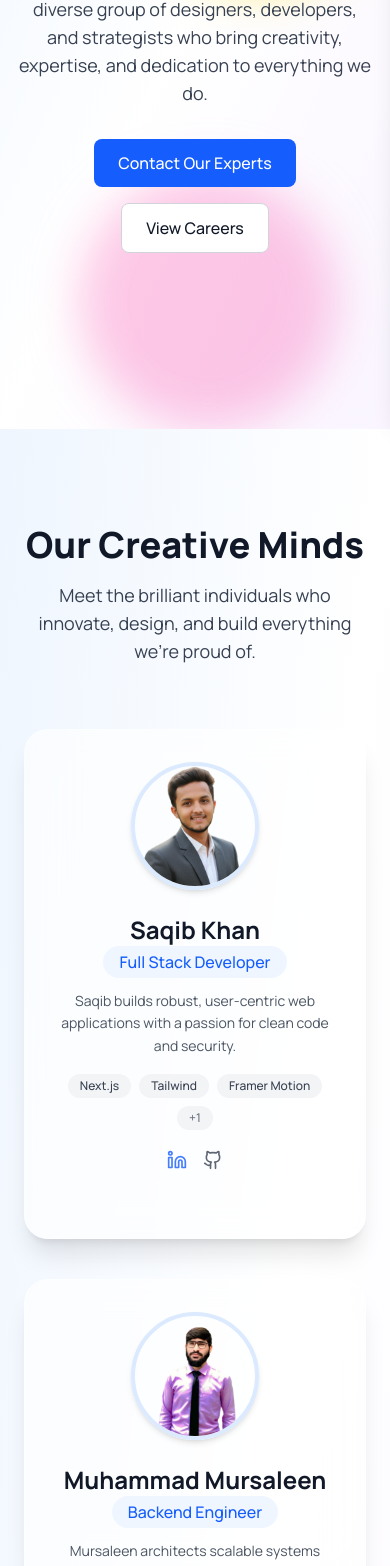
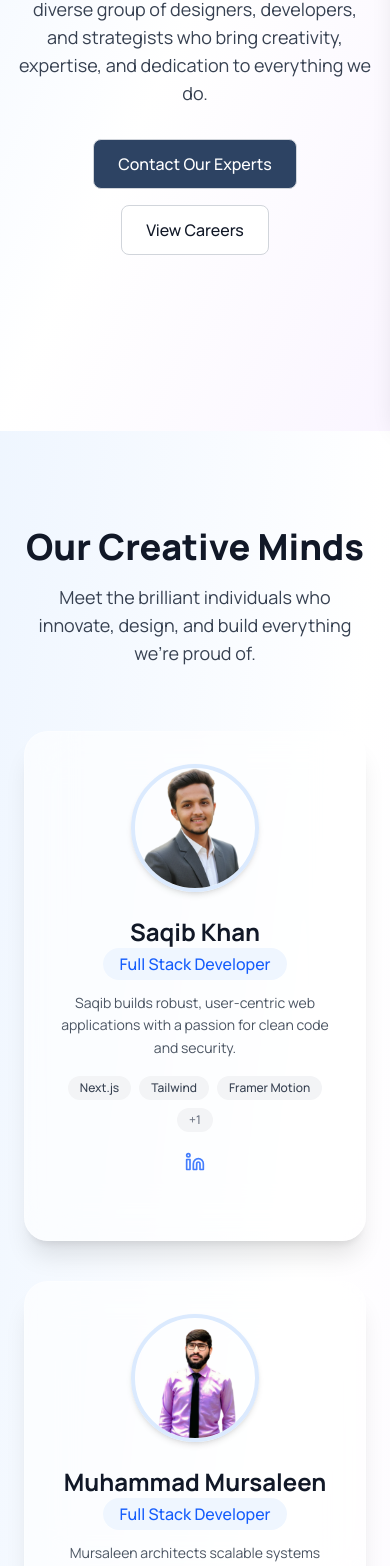
Before and after one commit to Azeesha-maker/NexoraAgency, a Next.js app: page /team in a window 390 px wide. Shown: the part 427-1993 px from the top of the page. Built offline with nearby package versions, Linux system fonts and the light colour scheme.

Commit message:
updatedMalik

```diff
--- a/src/app/(site)/team/page.tsx
+++ b/src/app/(site)/team/page.tsx
@@ -17,7 +17,6 @@ import {
   Lightbulb,
   Coffee,
   Linkedin,
-  Github,
 } from "lucide-react";
 
 interface TeamMember {
@@ -27,20 +26,19 @@ interface TeamMember {
   bio: string;
   skills: string[];
   linkedin?: string;
-  github?: string;
   funFact: string;
 }
 
 const girls: TeamMember[] = [
-  { name: "Azeesha Ali", role: "IT Role , Front-End", photo: "/images/team/Azeesha.png", bio: "Azeesha builds robust, user-centric web applications with a passion for clean code and security.", skills: ["React", "Node.js", "TypeScript", "GraphQL"], linkedin: "https://linkedin.com/in/azeesha-ali", github: "https://github.com/azeesha", funFact: "Can debug in her sleep and still wake up with a smile" },
-  { name: "Anzalna", role: "UI/UX Designer", photo: "images\\team\\Anzalna.png", bio: "Anzalna transforms complex ideas into intuitive, delightful digital experiences.", skills: ["Figma", "User Research", "Prototyping", "Design Systems"], linkedin: "http://www.linkedin.com/in/anzalna-ansari-6990b7329", funFact: "Believes every pixel has a purpose" },
-  { name: "Aniqa Khan", role: "DevOps Engineer", photo: "/images/team/Aniqa.png", bio: "Aniqa keeps the lights on — automating deployments and ensuring zero downtime.", skills: ["Docker", "AWS", "CI/CD", "Terraform"], linkedin: "https://linkedin.com/in/arjun-patel", github: "https://github.com/arjunp", funFact: "Can deploy to production with one hand tied behind her back" },
-  { name: "Simra Malik", role: "Frontend Developer", photo: "/images/team/Simra.png", bio: "Simra crafts pixel-perfect, accessible interfaces with a focus on performance and animation.", skills: ["React", "Next.js", "Tailwind CSS", "Framer Motion"], linkedin: "https://www.linkedin.com/in/simra-malik-ab452138b", github: "https://github.com/simraa", funFact: "Once animated an entire dashboard using only CSS — and it still works in IE11" },
+  { name: "Azeesha Ali", role: "Full Stack Developer", photo: "/images/team/Azeesha.png", bio: "Azeesha builds robust, user-centric web applications with a passion for clean code, security, and scalable architecture.", skills: ["React", "Node.js", "TypeScript", "GraphQL"], linkedin: "https://linkedin.com/in/azeesha-ali", funFact: "Can debug in her sleep and still wake up with a smile" },
+  { name: "Anzalna Ansari", role: "UI/UX Designer & SEO Specialist", photo: "/images/team/Anzalna.png", bio: "Anzalna transforms complex ideas into intuitive, delightful digital experiences while optimizing them for search engines.", skills: ["Figma", "User Research", "Prototyping", "Design Systems", "SEO"], linkedin: "https://www.linkedin.com/in/anzalna-ansari-6990b7329", funFact: "Believes every pixel has a purpose" },
+  { name: "Aniqa Khan", role: "Full Stack & AI Developer", photo: "/images/team/Aniqa.png", bio: "Aniqa automates deployments, builds intelligent AI solutions, and ensures zero downtime in production environments.", skills: ["Python", "TensorFlow", "Docker", "AWS", "CI/CD", "Terraform"], linkedin: "https://linkedin.com/in/aniqa-khan", funFact: "Can deploy to production with one hand tied behind her back" },
+  { name: "Simra Malik", role: "Full Stack Developer", photo: "/images/team/Simra.png", bio: "Simra crafts pixel-perfect, accessible interfaces with a focus on performance, animations, and modern web standards.", skills: ["React", "Next.js", "Tailwind CSS", "Framer Motion", "JavaScript"], linkedin: "https://www.linkedin.com/in/simra-malik-ab452138b", funFact: "Once animated an entire dashboard using only CSS — and it still works in IE11" },
 ];
 
 const boys: TeamMember[] = [
-  { name: "Saqib Khan", role: "Full Stack Developer", photo: "/images/team/Saqib.png", bio: "Saqib builds robust, user-centric web applications with a passion for clean code and security.", skills: ["Next.js", "Tailwind", "Framer Motion", "A11y"], linkedin: "https://linkedin.com/in/sofia-khan", github: "https://github.com/sofiak", funFact: "Secretly a CSS animation wizard" },
-  { name: "Muhammad Mursaleen", role: "Backend Engineer", photo: "/images/team/Mursaleen.png", bio: "Mursaleen architects scalable systems that power millions of daily interactions.", skills: ["Go", "Kubernetes", "PostgreSQL", "Microservices"], linkedin: "https://linkedin.com/in/rahul-mehta", github: "https://github.com/rahulm", funFact: "Once optimized a database at 3 AM… for fun" },
+  { name: "Saqib Khan", role: "Full Stack Developer", photo: "/images/team/Saqib.png", bio: "Saqib builds robust, user-centric web applications with a passion for clean code and security.", skills: ["Next.js", "Tailwind", "Framer Motion", "A11y"], linkedin: "https://linkedin.com/in/sofia-khan", funFact: "Secretly a CSS animation wizard" },
+  { name: "Muhammad Mursaleen", role: "Full Stack Developer", photo: "/images/team/Mursaleen.png", bio: "Mursaleen architects scalable systems that power millions of daily interactions.", skills: ["Go", "Kubernetes", "PostgreSQL", "Microservices"], linkedin: "https://linkedin.com/in/rahul-mehta", funFact: "Once optimized a database at 3 AM… for fun" },
 ];
 
 const departments = [
@@ -77,20 +75,17 @@ export default function TeamPage(): JSX.Element {
           <h1 className="mb-6 text-5xl font-bold tracking-tight text-[var(--color-gray-900)] md:text-6xl">Meet the People Behind Our Success</h1>
           <p className="mx-auto mb-8 max-w-3xl text-lg text-[var(--color-gray-700)] md:text-xl">Behind every successful project is a team of passionate professionals. Meet our diverse group of designers, developers, and strategists who bring creativity, expertise, and dedication to everything we do.</p>
           <div className="flex flex-col justify-center gap-4 sm:flex-row">
-            <Link href="/contact"><button className="rounded-lg bg-[var(--color-blue-600)] px-6 py-3 font-medium text-white transition hover:bg-[var(--color-blue-700)] cursor-pointer">Contact Our Experts</button></Link>
-            <Link href="/careers"><button className="rounded-lg border border-[var(--color-gray-300)] bg-white px-6 py-3 font-medium text-[var(--color-gray-900)] transition hover:bg-[var(--color-gray-50)] cursor-pointer">View Careers</button></Link>
+            <Link href="/contact"><button className="rounded-lg border border-[var(--color-gray-300)] bg-primary px-6 py-3 font-medium text-white transition cursor-pointer">Contact Our Experts</button></Link>
+            <Link href="/#"><button className="rounded-lg border border-[var(--color-gray-300)] bg-white px-6 py-3 font-medium text-[var(--color-gray-900)] transition hover:bg-[var(--color-gray-50)] cursor-pointer">View Careers</button></Link>
           </div>
         </div>
-        <div className="absolute left-0 top-20 h-64 w-64 animate-blob rounded-full bg-[var(--color-purple-300)] opacity-60 blur-xl mix-blend-multiply md:-left-20 md:h-72 md:w-72" />
-        <div className="animation-delay-2000 absolute right-0 top-40 h-64 w-64 animate-blob rounded-full bg-[var(--color-yellow-300)] opacity-60 blur-xl mix-blend-multiply md:-right-20 md:h-72 md:w-72" />
-        <div className="animation-delay-4000 absolute bottom-0 left-20 h-64 w-64 animate-blob rounded-full bg-[var(--color-pink-300)] opacity-60 blur-xl mix-blend-multiply md:-bottom-20 md:left-40 md:h-72 md:w-72" />
       </motion.section>
 
       <motion.section variants={sectionFade} initial="hidden" whileInView="visible" viewport={{ once: true, amount: 0.12 }} transition={{ duration: 0.7 }} className="py-24 bg-gradient-to-br from-[var(--color-blue-50)] via-white to-[var(--color-purple-50)]">
         <div className="container mx-auto px-6 max-w-7xl">
           <div className="mb-16 text-center">
             <h2 className="mb-4 text-4xl font-extrabold text-[var(--color-gray-900)]">Our Creative Minds</h2>
-            <p className="mx-auto max-w-2xl text-lg text-[var(--color-gray-700)]">Meet the brilliant individuals who innovate, design, and build everything we’re proud of.</p>
+            <p className="mx-auto max-w-2xl text-lg text-[var(--color-gray-700)]">Meet the brilliant individuals who innovate, design, and build everything we&apos;re proud of.</p>
           </div>
           <div className="grid gap-10 sm:grid-cols-1 md:grid-cols-2 lg:grid-cols-3">
             {allMembers.map((member, i) => (
@@ -110,7 +105,6 @@ export default function TeamPage(): JSX.Element {
                   </div>
                   <div className="flex justify-center gap-4 opacity-80 group-hover:opacity-100 transition">
                     {member.linkedin && <a href={member.linkedin} target="_blank" rel="noreferrer"><Linkedin className="h-5 w-5 text-[var(--color-blue-600)] hover:text-[var(--color-blue-700)] transition" /></a>}
-                    {member.github && <a href={member.github} target="_blank" rel="noreferrer"><Github className="h-5 w-5 text-[var(--color-gray-700)] hover:text-[var(--color-gray-900)] transition" /></a>}
                   </div>
                   <p className="mt-5 text-xs italic text-[var(--color-gray-500)] opacity-0 group-hover:opacity-100 transition">“{member.funFact}”</p>
                 </div>
@@ -126,10 +120,10 @@ export default function TeamPage(): JSX.Element {
             <h2 className="mb-4 text-4xl font-bold text-[var(--color-gray-900)]">How We Work</h2>
             <p className="mx-auto max-w-2xl text-lg text-[var(--color-gray-600)]">Our team is organized into specialized departments that work seamlessly together.</p>
           </div>
-          <div className="grid gap-8 md:grid-cols-2 lg:grid-cols-4 justify-center">
+          <div className="grid gap-8 md:grid-cols-2 lg:grid-cols-4 justify-center hover:text-shadow-primary">
             {departments.map(({ name, Icon, desc }, i) => (
               <motion.div key={name} initial={{ opacity: 0, y: 20 }} whileInView={{ opacity: 1, y: 0 }} viewport={{ once: true, amount: 0.12 }} transition={{ duration: 0.5, delay: i * 0.08 }} className="rounded-xl bg-white p-6 shadow-sm transition-shadow hover:shadow-lg text-center">
-                <Icon className="mx-auto mb-4 h-12 w-12 text-[var(--color-blue-600)]" />
+                <Icon className="mx-auto mb-4 h-12 w-12 text-primary" />
                 <h3 className="mb-2 text-xl font-bold text-[var(--color-gray-900)]">{name}</h3>
                 <p className="text-sm text-[var(--color-gray-600)]">{desc}</p>
               </motion.div>
@@ -138,7 +132,7 @@ export default function TeamPage(): JSX.Element {
         </div>
       </motion.section>
 
-      <motion.section variants={sectionFade} initial="hidden" whileInView="visible" viewport={{ once: true, amount: 0.12 }} transition={{ duration: 0.7 }} className="py-24 bg-gradient-to-br from-[var(--color-blue-100)] via-[var(--color-purple-50)] to-[var(--color-blue-50)]">
+      <motion.section variants={sectionFade} initial="hidden" whileInView="visible" viewport={{ once: true, amount: 0.12 }} transition={{ duration: 0.7 }} className="py-24bg-white">
         <div className="container mx-auto px-6 max-w-7xl">
           <div className="mb-16 text-center">
             <h2 className="text-4xl font-bold mb-4">Our Achievements</h2>
@@ -147,7 +141,7 @@ export default function TeamPage(): JSX.Element {
           <div className="grid gap-8 sm:grid-cols-2 md:grid-cols-4">
             {achievements.map(({ Icon, value, label, suffix }, i) => (
               <motion.div key={label} initial={{ opacity: 0, scale: 0.96 }} whileInView={{ opacity: 1, scale: 1 }} viewport={{ once: true, amount: 0.12 }} transition={{ duration: 0.55, delay: i * 0.08 }} className="rounded-3xl bg-white/70 backdrop-blur-lg shadow-xl border border-white/30 p-8 text-center hover:-translate-y-2 hover:shadow-2xl transition-all">
-                <div className="mx-auto mb-4 h-16 w-16 flex items-center justify-center rounded-full bg-gradient-to-tr from-[var(--color-blue-400)] to-[var(--color-accent)] text-white shadow-lg">
+                <div className="mx-auto mb-4 h-16 w-16 flex items-center justify-center rounded-full text-white shadow-lg bg-primary hover:text-shadow-primary">
                   <Icon className="h-8 w-8" />
                 </div>
                 <div className="text-4xl font-bold text-[var(--color-gray-900)] mb-2">
@@ -160,29 +154,29 @@ export default function TeamPage(): JSX.Element {
         </div>
       </motion.section>
 
-      <motion.section variants={sectionFade} initial="hidden" whileInView="visible" viewport={{ once: true, amount: 0.12 }} transition={{ duration: 0.7 }} className="py-24 bg-gradient-to-br from-[var(--color-blue-100)] via-white to-[var(--color-purple-100)] text-[var(--color-gray-900)]">
+      <motion.section variants={sectionFade} initial="hidden" whileInView="visible" viewport={{ once: true, amount: 0.12 }} transition={{ duration: 0.7 }} className="py-24 text-[var(--color-gray-900)]">
         <div className="container mx-auto px-6 max-w-7xl">
           <div className="text-center mb-16">
             <h2 className="text-4xl font-bold mb-4">Our Culture & Values</h2>
-            <p className="mx-auto max-w-2xl text-lg text-[var(--color-gray-700)]">We believe the strongest results come from a team that’s inspired, empowered, and aligned with a shared purpose.</p>
+            <p className="mx-auto max-w-2xl text-lg text-[var(--color-gray-700)]">We believe the strongest results come from a team that&apos;s inspired, empowered, and aligned with a shared purpose.</p>
           </div>
           <div className="grid gap-10 md:grid-cols-2 lg:grid-cols-4">
             {values.map(({ Icon, title, desc }, i) => (
               <motion.div key={title} whileHover={{ scale: 1.03 }} transition={{ type: "spring", stiffness: 200 }} className="flex flex-col items-center text-center p-6 bg-white/40 rounded-xl shadow-lg hover:bg-white/60 backdrop-blur-md">
-                <Icon className="h-12 w-12 mb-4 text-[var(--color-accent)]" />
+                <Icon className="h-12 w-12 mb-4 text-primary hover:text-shadow-primary" />
                 <h3 className="text-xl font-semibold mb-2">{title}</h3>
                 <p className="text-sm text-[var(--color-gray-700)]">{desc}</p>
               </motion.div>
             ))}
           </div>
-          <div className="mt-16 rounded-2xl bg-white/60 p-8 shadow-xl">
-            <div className="grid gap-8 md:grid-cols-2">
+          <div className="mt-16 rounded-2xl p-8 shadow-xl">
+            <div className="grid gap-8 md:grid-cols-2 hover:text-shadow-primary">
               <div>
-                <h3 className="mb-6 text-2xl font-bold text-[var(--color-gray-900)]">Life at Our Agency</h3>
+                <h3 className="mb-6 text-2xl font-bold text-[var(--color-gray-900)] \">Life at Our Agency</h3>
                 <ul className="space-y-4">
                   {["Flexible remote & hybrid work options", "Weekly team learning & hackathons", "Annual agency retreats & innovation sprints", "Community volunteering & social impact initiatives"].map((item, i) => (
                     <li key={i} className="flex items-center gap-3 text-[var(--color-gray-700)]">
-                      <div className="h-2 w-2 rounded-full bg-[var(--color-accent)]" />
+                      <div className="h-2 w-2 rounded-full bg-primary" />
                       <span>{item}</span>
                     </li>
                   ))}
@@ -196,13 +190,13 @@ export default function TeamPage(): JSX.Element {
         </div>
       </motion.section>
 
-      <motion.section variants={sectionFade} initial="hidden" whileInView="visible" viewport={{ once: true, amount: 0.12 }} transition={{ duration: 0.7 }} className="py-24 bg-gradient-to-r from-[var(--color-blue-500)] to-[var(--color-skyblue-500)] text-black text-center">
+      <motion.section variants={sectionFade} initial="hidden" whileInView="visible" viewport={{ once: true, amount: 0.12 }} transition={{ duration: 0.7 }} className="py-24 text-black text-center">
         <div className="container mx-auto px-6 max-w-5xl">
           <motion.h2 initial={{ opacity: 0, y: 20 }} whileInView={{ opacity: 1, y: 0 }} viewport={{ once: true, amount: 0.12 }} transition={{ duration: 0.6 }} className="text-4xl font-bold mb-6">Ready to partner with us?</motion.h2>
-          <p className="mx-auto mb-10 max-w-2xl text-lg text-black/90">Whether you’re looking to join our team or leverage our expertise for your next project, we’re here to make it happen.</p>
+          <p className="mx-auto mb-10 max-w-2xl text-lg text-black/90">Whether you&apos;re looking to join our team or leverage our expertise for your next project, we&apos;re here to make it happen.</p>
           <div className="flex flex-col sm:flex-row justify-center gap-4">
-            <Link href="/contact"><button className="rounded-lg bg-white text-[var(--color-blue-600)] px-8 py-3 font-medium transition hover:scale-105 hover:bg-[var(--color-blue-100)]">Contact Our Experts</button></Link>
-            <Link href="/careers"><button className="rounded-lg border border-white px-8 py-3 font-medium text-blue transition hover:bg-white hover:text-[var(--color-blue-700)]">View Careers</button></Link>
+            <Link href="/contact"><button className="rounded-lg bg-primary text-white px-8 py-3 font-medium transition hover:scale-105 hover:bg-primary">Contact Our Experts</button></Link>
+            <Link href="/#"><button className="rounded-lg border-[var(--color-gray-300)] px-8 py-3 font-medium text-black transition hover:bg-text-shadow-primary ">View Careers</button></Link>
           </div>
         </div>
       </motion.section>
--- a/src/app/components/Home/Featured/index.tsx
+++ b/src/app/components/Home/Featured/index.tsx
@@ -101,7 +101,7 @@ const Featured = () => {
   }, [])
 
   return (
-    <section className="relative bg-deepSlate dark:bg-darkmode  after:absolute after:w-1/4 after:h-1/4 after:bg-[url('/images/wework/vector.svg')]  after:top-72 after:right-0 after:bg-no-repeat">
+    <section className="relative bg-deepSlate dark:bg-darkmode after:absolute after:w-1/4 after:h-1/4 after:bg-[url('/images/wework/vector.svg')]  after:top-72 after:right-0 after:bg-no-repeat">
       <div className='mx-auto max-w-7xl px-4 relative'>
         <div className='text-center overflow-hidden'>
           <h3 className='my-5'>Featured works.</h3>
--- a/src/app/components/Layout/Footer/index.tsx
+++ b/src/app/components/Layout/Footer/index.tsx
@@ -29,7 +29,7 @@ const Footer = () => {
         <div className='grid grid-cols-1 gap-y-10 gap-x-16 sm:grid-cols-2 lg:grid-cols-12 xl:gap-x-8'>
           {/* COLUMN-1 */}
           <div className='col-span-4'>
-            <img src='/images/bg.png' alt='Nexora Agency Logo' className='h-30 w-35 mb-6 rounded-2xl' />
+            <img src='/images/bg.png' alt='Nexora Agency Logo' className='h-30 w-35 mb-6 rounded-full' />
             <div className='flex items-center gap-4'>
               <div className='footer-icons'>
                 <Link href='https://facebook.com'>
```
